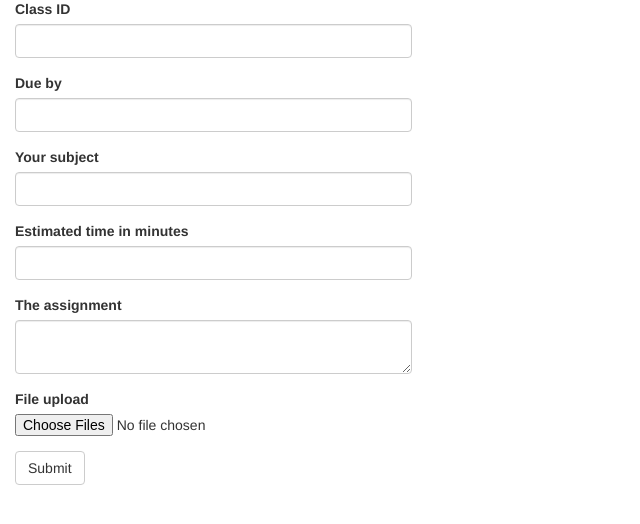
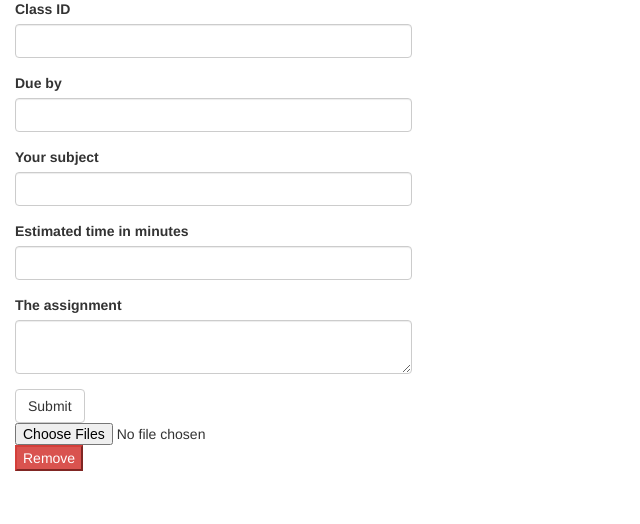
Before and after one commit to Gradder-Official/gradder_main, a Flask app: page /teacher/add_assignment in a window 1280 px wide. Shown: the part 223-747 px from the top of the page, without its empty margins (0-640 px from the left). Run offline with Flask 2, Linux system fonts and the light colour scheme; the visitor is signed in with stand-in values (Sample User, id 1); some libraries are stand-ins or nearby versions.

Commit message:
user can remove files

```diff
--- a/app/main/forms.py
+++ b/app/main/forms.py
@@ -65,6 +65,4 @@ class NewAssignmentForm(FlaskForm):
     subject = StringField('Your subject', validators=[DataRequired()])
     estimated_time = StringField('Estimated time in minutes', validators=[DataRequired()])
     content = TextAreaField('The assignment', validators=[DataRequired()])
-    file = MultipleFileField('File upload', validators=[FileAllowed(
-        ['pdf', 'docx'], 'Only PDF or .docx formats allowed.')])
     submit = SubmitField('Submit')
--- a/app/templates/add_assignment.html
+++ b/app/templates/add_assignment.html
@@ -30,6 +30,16 @@
 </div>
 <div class="col-md-4">
     {{ wtf.quick_form(form) }}
-
+    <input id="fileInput" type="file" ng-file-select="onFileSelect($files)" multiple>
+    <button id="remove" class="btn-danger">Remove</button>
 </div>
 {% endblock %}
+
+{% block scripts %}
+    <script>
+        document.getElementById('remove').addEventListener('click', function () {
+            console.log("being called")
+            document.getElementById('fileInput').value = ''
+        });
+    </script>
+{% endblock %}
```
